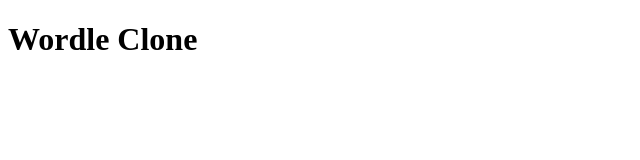
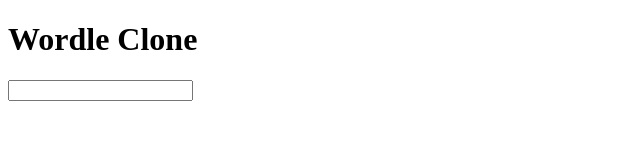
Before and after one commit to aislingreid/aislingreid.github.io, a plain HTML site: page index.html in a window 1280 px wide. Shown: the whole page, without its empty margins (0-640 px from the left). Drawn offline with Linux system fonts and the light colour scheme.

Commit message:
Update index.html

```diff
--- a/index.html
+++ b/index.html
@@ -10,7 +10,9 @@
     <h1> Wordle Clone </h1>
 
     <div id="game-board">
-
+        <form name="Wordle">
+            <input type="text" id="G1L1" name="G1L1" maxlength="1">
+        </form>
     </div>
 </body>
 </html>
```
